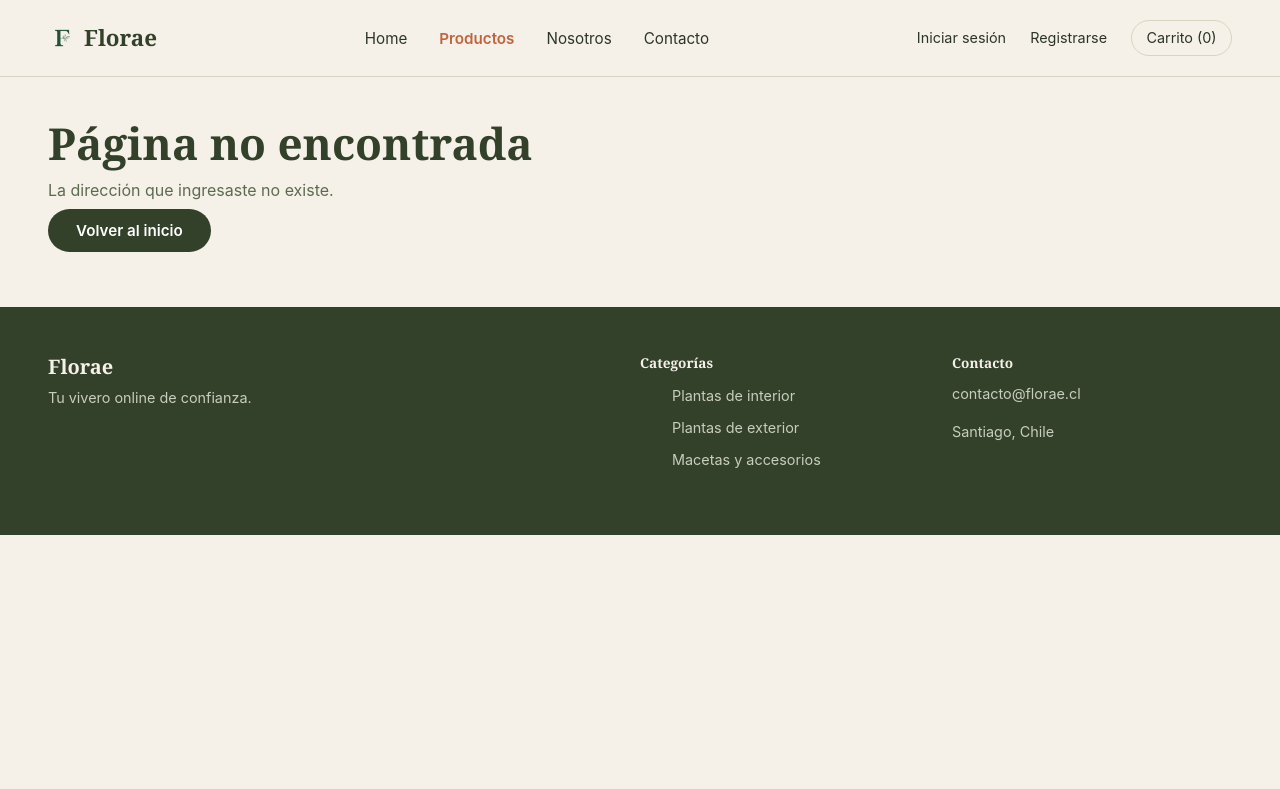
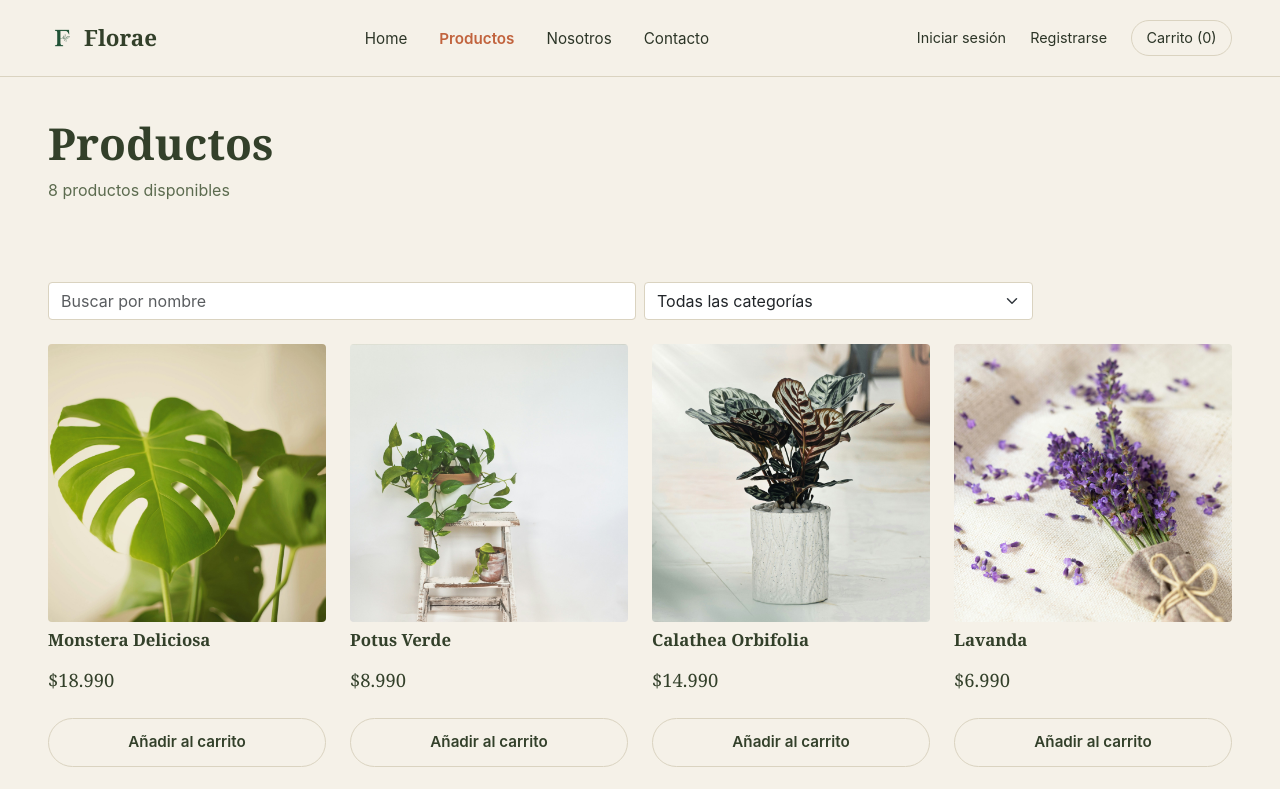
Before and after one commit to danielacuevasd/plant-ecommerce-r, a React (Vite) app: page /productos in a window 1280 px wide. Shown: the top 789 px of the page. Built offline with nearby package versions, Linux system fonts and the light colour scheme.

Commit message:
feat: agregar página de Productos con búsqueda y filtro por categoría

```diff
--- a/src/App.jsx
+++ b/src/App.jsx
@@ -4,6 +4,7 @@ import { AuthProvider } from "./context/AuthContext";
 import { CartProvider } from "./context/CartContext";
 import Home from "./pages/Home";
 import NoEncontrado from "./pages/NoEncontrado";
+import Productos from "./pages/Productos";
 
 export default function App() {
   return (
@@ -13,6 +14,7 @@ export default function App() {
           <Route element={<StoreLayout />}>
             <Route index element={<Home />} />
             <Route path="*" element={<NoEncontrado />} />
+            <Route path="productos" element={<Productos />} />
           </Route>
         </Routes>
       </CartProvider>
--- /dev/null
+++ b/src/pages/Productos.jsx
@@ -0,0 +1,61 @@
+import { useMemo, useState } from "react";
+import ProductList from "../components/ProductList";
+import { useCart } from "../context/CartContext";
+import { categorias } from "../data/categorias";
+import { obtenerProductos } from "../data/db";
+import { filtrarProductos } from "../utils/filtros";
+
+export default function Productos() {
+  const { agregar } = useCart();
+  const [productos] = useState(obtenerProductos);
+  const [texto, setTexto] = useState("");
+  const [categoria, setCategoria] = useState("");
+
+  const visibles = useMemo(
+    () => filtrarProductos(productos, { texto, categoria }),
+    [productos, texto, categoria]
+  );
+
+  return (
+    <>
+      <section className="encabezado-pagina">
+        <h1>Productos</h1>
+        <p>
+          {visibles.length} {visibles.length === 1 ? "producto disponible" : "productos disponibles"}
+        </p>
+      </section>
+
+      <section className="listado-productos">
+        <form className="row g-2 mb-4" role="search" onSubmit={(e) => e.preventDefault()}>
+          <div className="col-12 col-md-6">
+            <label htmlFor="buscar" className="visually-hidden">Buscar producto</label>
+            <input
+              id="buscar"
+              type="search"
+              className="form-control"
+              placeholder="Buscar por nombre"
+              value={texto}
+              onChange={(e) => setTexto(e.target.value)}
+            />
+          </div>
+          <div className="col-12 col-md-4">
+            <label htmlFor="filtro-categoria" className="visually-hidden">Categoría</label>
+            <select
+              id="filtro-categoria"
+              className="form-select"
+              value={categoria}
+              onChange={(e) => setCategoria(e.target.value)}
+            >
+              <option value="">Todas las categorías</option>
+              {categorias.map((c) => (
+                <option key={c.valor} value={c.valor}>{c.nombre}</option>
+              ))}
+            </select>
+          </div>
+        </form>
+
+        <ProductList productos={visibles} onAgregar={(id) => agregar(id, 1)} />
+      </section>
+    </>
+  );
+}
--- a/src/styles/extras.css
+++ b/src/styles/extras.css
@@ -10,3 +10,19 @@
         gap: 0.75rem;
     }
 }
+
+/* Los campos de Bootstrap se alinean con la paleta Florae */
+.form-control,
+.form-select {
+    border-color: var(--color-borde);
+    border-radius: var(--radio-base);
+    background-color: var(--color-blanco);
+}
+
+.form-control:focus,
+.form-select:focus {
+    border-color: var(--color-acento);
+    box-shadow: none;
+    outline: 2px solid var(--color-acento);
+    outline-offset: 2px;
+}
```
